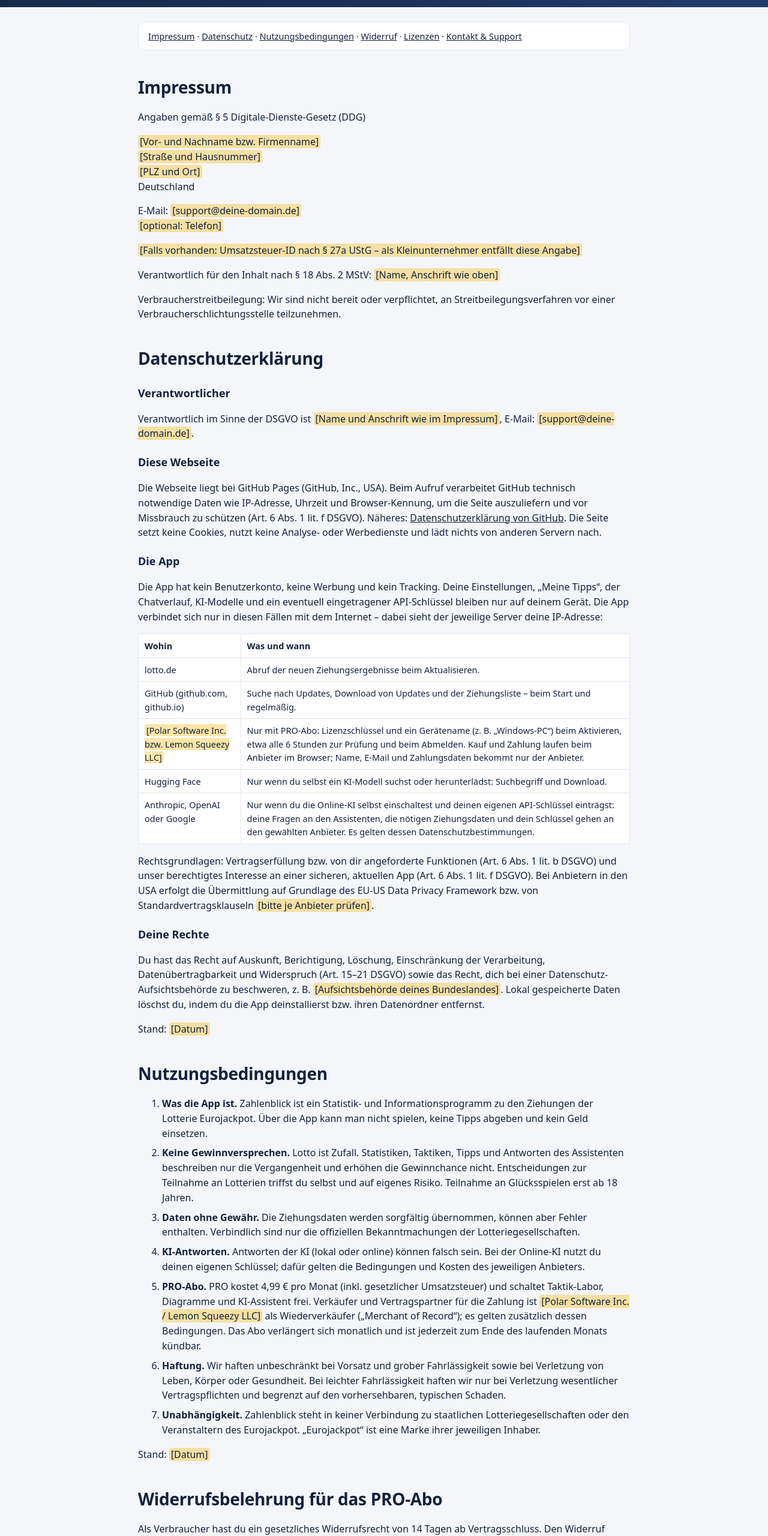
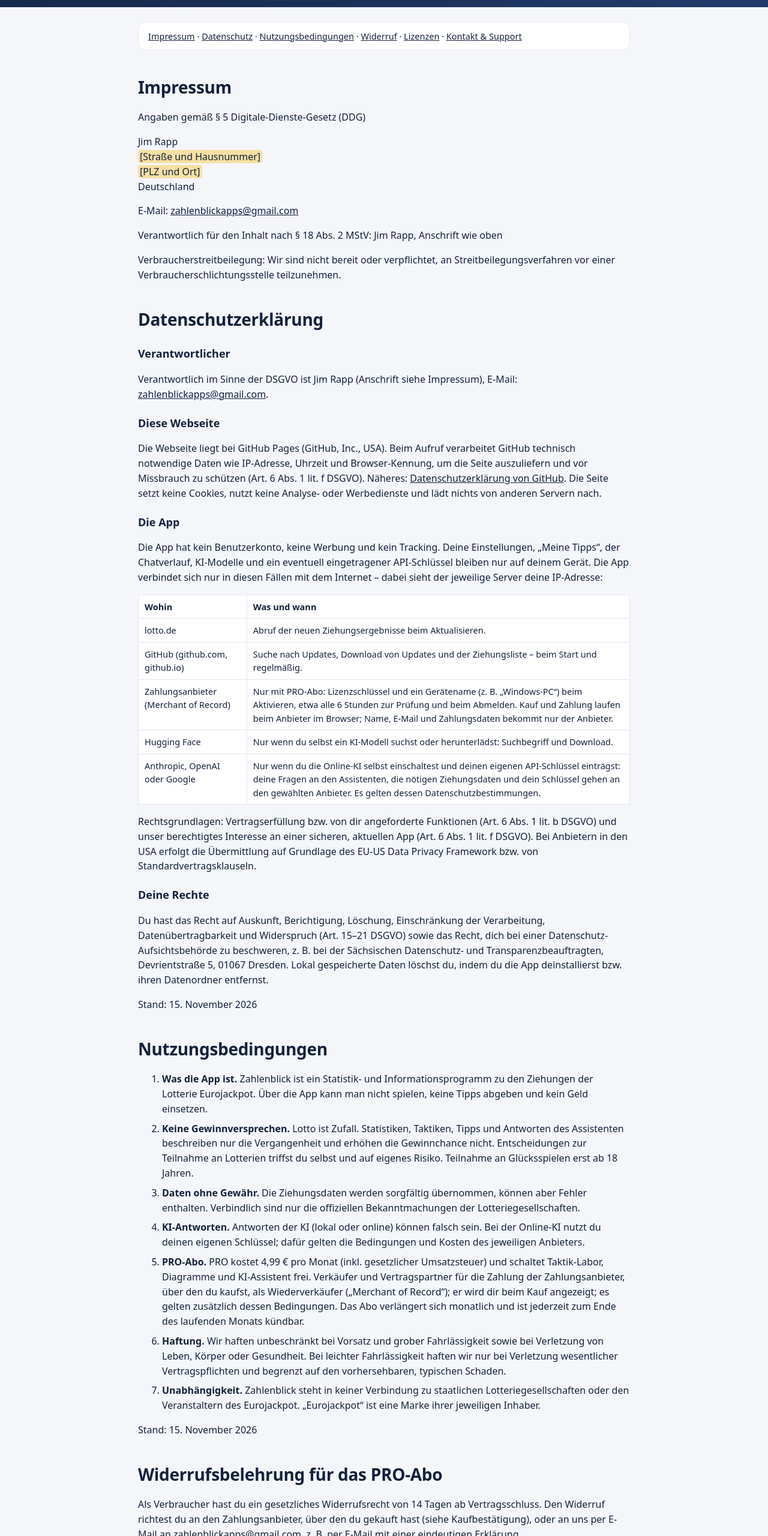
Before and after one commit to TheChickenMC/zahlenblick, a plain HTML site: page rechtliches.html in a window 1280 px wide. Shown: the part 240-2800 px from the top of the page at 60% size. Drawn offline with Linux system fonts and the light colour scheme.

Commit message:
Download-Seite

```diff
--- a/rechtliches.html
+++ b/rechtliches.html
@@ -144,21 +144,19 @@ th, td { border: 1px solid var(--linie); padding: 8px 10px; text-align: left; ve
   <section id="impressum">
     <h2>Impressum</h2>
     <p>Angaben gemäß § 5 Digitale-Dienste-Gesetz (DDG)</p>
-    <p><mark>[Vor- und Nachname bzw. Firmenname]</mark><br>
+    <p>Jim Rapp<br>
       <mark>[Straße und Hausnummer]</mark><br>
       <mark>[PLZ und Ort]</mark><br>
       Deutschland</p>
-    <p>E-Mail: <mark>[support@deine-domain.de]</mark><br>
-      <mark>[optional: Telefon]</mark></p>
-    <p><mark>[Falls vorhanden: Umsatzsteuer-ID nach § 27a UStG – als Kleinunternehmer entfällt diese Angabe]</mark></p>
-    <p>Verantwortlich für den Inhalt nach § 18 Abs. 2 MStV: <mark>[Name, Anschrift wie oben]</mark></p>
+    <p>E-Mail: <a href="mailto:zahlenblickapps@gmail.com">zahlenblickapps@gmail.com</a></p>
+    <p>Verantwortlich für den Inhalt nach § 18 Abs. 2 MStV: Jim Rapp, Anschrift wie oben</p>
     <p>Verbraucherstreitbeilegung: Wir sind nicht bereit oder verpflichtet, an Streitbeilegungsverfahren vor einer Verbraucherschlichtungsstelle teilzunehmen.</p>
   </section>
 
   <section id="datenschutz">
     <h2>Datenschutzerklärung</h2>
     <h3>Verantwortlicher</h3>
-    <p>Verantwortlich im Sinne der DSGVO ist <mark>[Name und Anschrift wie im Impressum]</mark>, E-Mail: <mark>[support@deine-domain.de]</mark>.</p>
+    <p>Verantwortlich im Sinne der DSGVO ist Jim Rapp (Anschrift siehe Impressum), E-Mail: <a href="mailto:zahlenblickapps@gmail.com">zahlenblickapps@gmail.com</a>.</p>
 
     <h3>Diese Webseite</h3>
     <p>Die Webseite liegt bei GitHub Pages (GitHub, Inc., USA). Beim Aufruf verarbeitet GitHub technisch notwendige Daten wie IP-Adresse, Uhrzeit und Browser-Kennung, um die Seite auszuliefern und vor Missbrauch zu schützen (Art. 6 Abs. 1 lit. f DSGVO). Näheres: <a href="https://docs.github.com/de/site-policy/privacy-policies/github-general-privacy-statement" rel="noopener">Datenschutzerklärung von GitHub</a>. Die Seite setzt keine Cookies, nutzt keine Analyse- oder Werbedienste und lädt nichts von anderen Servern nach.</p>
@@ -170,16 +168,16 @@ th, td { border: 1px solid var(--linie); padding: 8px 10px; text-align: left; ve
       <tbody>
         <tr><td>lotto.de</td><td>Abruf der neuen Ziehungsergebnisse beim Aktualisieren.</td></tr>
         <tr><td>GitHub (github.com, github.io)</td><td>Suche nach Updates, Download von Updates und der Ziehungsliste – beim Start und regelmäßig.</td></tr>
-        <tr><td><mark>[Polar Software Inc. bzw. Lemon Squeezy LLC]</mark></td><td>Nur mit PRO-Abo: Lizenzschlüssel und ein Gerätename (z.&nbsp;B. „Windows-PC“) beim Aktivieren, etwa alle 6 Stunden zur Prüfung und beim Abmelden. Kauf und Zahlung laufen beim Anbieter im Browser; Name, E-Mail und Zahlungsdaten bekommt nur der Anbieter.</td></tr>
+        <tr><td>Zahlungsanbieter (Merchant of Record)</td><td>Nur mit PRO-Abo: Lizenzschlüssel und ein Gerätename (z.&nbsp;B. „Windows-PC“) beim Aktivieren, etwa alle 6 Stunden zur Prüfung und beim Abmelden. Kauf und Zahlung laufen beim Anbieter im Browser; Name, E-Mail und Zahlungsdaten bekommt nur der Anbieter.</td></tr>
         <tr><td>Hugging Face</td><td>Nur wenn du selbst ein KI-Modell suchst oder herunterlädst: Suchbegriff und Download.</td></tr>
         <tr><td>Anthropic, OpenAI oder Google</td><td>Nur wenn du die Online-KI selbst einschaltest und deinen eigenen API-Schlüssel einträgst: deine Fragen an den Assistenten, die nötigen Ziehungsdaten und dein Schlüssel gehen an den gewählten Anbieter. Es gelten dessen Datenschutzbestimmungen.</td></tr>
       </tbody>
     </table></div>
-    <p>Rechtsgrundlagen: Vertragserfüllung bzw. von dir angeforderte Funktionen (Art. 6 Abs. 1 lit. b DSGVO) und unser berechtigtes Interesse an einer sicheren, aktuellen App (Art. 6 Abs. 1 lit. f DSGVO). Bei Anbietern in den USA erfolgt die Übermittlung auf Grundlage des EU-US Data Privacy Framework bzw. von Standardvertragsklauseln <mark>[bitte je Anbieter prüfen]</mark>.</p>
+    <p>Rechtsgrundlagen: Vertragserfüllung bzw. von dir angeforderte Funktionen (Art. 6 Abs. 1 lit. b DSGVO) und unser berechtigtes Interesse an einer sicheren, aktuellen App (Art. 6 Abs. 1 lit. f DSGVO). Bei Anbietern in den USA erfolgt die Übermittlung auf Grundlage des EU-US Data Privacy Framework bzw. von Standardvertragsklauseln.</p>
 
     <h3>Deine Rechte</h3>
-    <p>Du hast das Recht auf Auskunft, Berichtigung, Löschung, Einschränkung der Verarbeitung, Datenübertragbarkeit und Widerspruch (Art. 15–21 DSGVO) sowie das Recht, dich bei einer Datenschutz-Aufsichtsbehörde zu beschweren, z.&nbsp;B. <mark>[Aufsichtsbehörde deines Bundeslandes]</mark>. Lokal gespeicherte Daten löschst du, indem du die App deinstallierst bzw. ihren Datenordner entfernst.</p>
-    <p>Stand: <mark>[Datum]</mark></p>
+    <p>Du hast das Recht auf Auskunft, Berichtigung, Löschung, Einschränkung der Verarbeitung, Datenübertragbarkeit und Widerspruch (Art. 15–21 DSGVO) sowie das Recht, dich bei einer Datenschutz-Aufsichtsbehörde zu beschweren, z.&nbsp;B. bei der Sächsischen Datenschutz- und Transparenzbeauftragten, Devrientstraße 5, 01067 Dresden. Lokal gespeicherte Daten löschst du, indem du die App deinstallierst bzw. ihren Datenordner entfernst.</p>
+    <p>Stand: 15. November 2026</p>
   </section>
 
   <section id="nutzungsbedingungen">
@@ -189,18 +187,27 @@ th, td { border: 1px solid var(--linie); padding: 8px 10px; text-align: left; ve
       <li><b>Keine Gewinnversprechen.</b> Lotto ist Zufall. Statistiken, Taktiken, Tipps und Antworten des Assistenten beschreiben nur die Vergangenheit und erhöhen die Gewinnchance nicht. Entscheidungen zur Teilnahme an Lotterien triffst du selbst und auf eigenes Risiko. Teilnahme an Glücksspielen erst ab 18 Jahren.</li>
       <li><b>Daten ohne Gewähr.</b> Die Ziehungsdaten werden sorgfältig übernommen, können aber Fehler enthalten. Verbindlich sind nur die offiziellen Bekanntmachungen der Lotteriegesellschaften.</li>
       <li><b>KI-Antworten.</b> Antworten der KI (lokal oder online) können falsch sein. Bei der Online-KI nutzt du deinen eigenen Schlüssel; dafür gelten die Bedingungen und Kosten des jeweiligen Anbieters.</li>
-      <li><b>PRO-Abo.</b> PRO kostet 4,99&nbsp;€ pro Monat (inkl. gesetzlicher Umsatzsteuer) und schaltet Taktik-Labor, Diagramme und KI-Assistent frei. Verkäufer und Vertragspartner für die Zahlung ist <mark>[Polar Software Inc. / Lemon Squeezy LLC]</mark> als Wiederverkäufer („Merchant of Record“); es gelten zusätzlich dessen Bedingungen. Das Abo verlängert sich monatlich und ist jederzeit zum Ende des laufenden Monats kündbar.</li>
+      <li><b>PRO-Abo.</b> PRO kostet 4,99&nbsp;€ pro Monat (inkl. gesetzlicher Umsatzsteuer) und schaltet Taktik-Labor, Diagramme und KI-Assistent frei. Verkäufer und Vertragspartner für die Zahlung der Zahlungsanbieter, über den du kaufst, als Wiederverkäufer („Merchant of Record“); er wird dir beim Kauf angezeigt; es gelten zusätzlich dessen Bedingungen. Das Abo verlängert sich monatlich und ist jederzeit zum Ende des laufenden Monats kündbar.</li>
       <li><b>Haftung.</b> Wir haften unbeschränkt bei Vorsatz und grober Fahrlässigkeit sowie bei Verletzung von Leben, Körper oder Gesundheit. Bei leichter Fahrlässigkeit haften wir nur bei Verletzung wesentlicher Vertragspflichten und begrenzt auf den vorhersehbaren, typischen Schaden.</li>
       <li><b>Unabhängigkeit.</b> Zahlenblick steht in keiner Verbindung zu staatlichen Lotteriegesellschaften oder den Veranstaltern des Eurojackpot. „Eurojackpot“ ist eine Marke ihrer jeweiligen Inhaber.</li>
     </ol>
-    <p>Stand: <mark>[Datum]</mark></p>
+    <p>Stand: 15. November 2026</p>
   </section>
 
   <section id="widerruf">
     <h2>Widerrufsbelehrung für das PRO-Abo</h2>
-    <p>Als Verbraucher hast du ein gesetzliches Widerrufsrecht von 14 Tagen ab Vertragsschluss. Den Widerruf richtest du an <mark>[den Merchant of Record bzw. deine Anschrift und E-Mail]</mark>, z.&nbsp;B. per E-Mail mit einer eindeutigen Erklärung.</p>
+    <p>Als Verbraucher hast du ein gesetzliches Widerrufsrecht von 14 Tagen ab Vertragsschluss. Den Widerruf richtest du an den Zahlungsanbieter, über den du gekauft hast (siehe Kaufbestätigung), oder an uns per E-Mail an <a href="mailto:zahlenblickapps@gmail.com">zahlenblickapps@gmail.com</a>, z.&nbsp;B. per E-Mail mit einer eindeutigen Erklärung.</p>
     <p><b>Vorzeitiges Erlöschen:</b> Bei digitalen Inhalten erlischt das Widerrufsrecht, wenn wir mit der Ausführung des Vertrags begonnen haben, nachdem du ausdrücklich zugestimmt hast, dass wir vor Ablauf der Widerrufsfrist damit beginnen, und du bestätigt hast, dass du dadurch dein Widerrufsrecht verlierst. Diese Zustimmung fragt die App vor dem Kauf ab.</p>
-    <p><mark>[Muster-Widerrufsformular nach Anlage 2 zu Art. 246a § 1 EGBGB einfügen bzw. auf das des Merchant of Record verweisen]</mark></p>
+    <h3>Muster-Widerrufsformular</h3>
+    <p>(Wenn du den Vertrag widerrufen willst, fülle dieses Formular aus und sende es zurück.)</p>
+    <p>An: Zahlenblick, Jim Rapp, E-Mail: <a href="mailto:zahlenblickapps@gmail.com">zahlenblickapps@gmail.com</a>, oder an den Zahlungsanbieter laut Kaufbestätigung<br>
+      Hiermit widerrufe(n) ich/wir (*) den von mir/uns (*) abgeschlossenen Vertrag über die Erbringung der folgenden Dienstleistung: PRO-Abo von Zahlenblick<br>
+      Bestellt am (*) / erhalten am (*):<br>
+      Name des/der Verbraucher(s):<br>
+      Anschrift des/der Verbraucher(s):<br>
+      Unterschrift des/der Verbraucher(s) (nur bei Mitteilung auf Papier):<br>
+      Datum:<br>
+      (*) Unzutreffendes streichen.</p>
   </section>
 
   <section id="lizenzen">
@@ -216,7 +223,7 @@ th, td { border: 1px solid var(--linie); padding: 8px 10px; text-align: left; ve
 
   <section id="kontakt">
     <h2>Kontakt &amp; Support</h2>
-    <p>Fragen, Fehler oder Probleme mit PRO? Schreib an <mark>[support@deine-domain.de]</mark>. Bitte gib die Version der App an (steht unter „Info“).</p>
+    <p>Fragen, Fehler oder Probleme mit PRO? Schreib an <a href="mailto:zahlenblickapps@gmail.com">zahlenblickapps@gmail.com</a>. Bitte gib die Version der App an (steht unter „Info“).</p>
   </section>
 </main>
 
```
Also changed, not shown: symbol-180.png, symbol-192.png.
